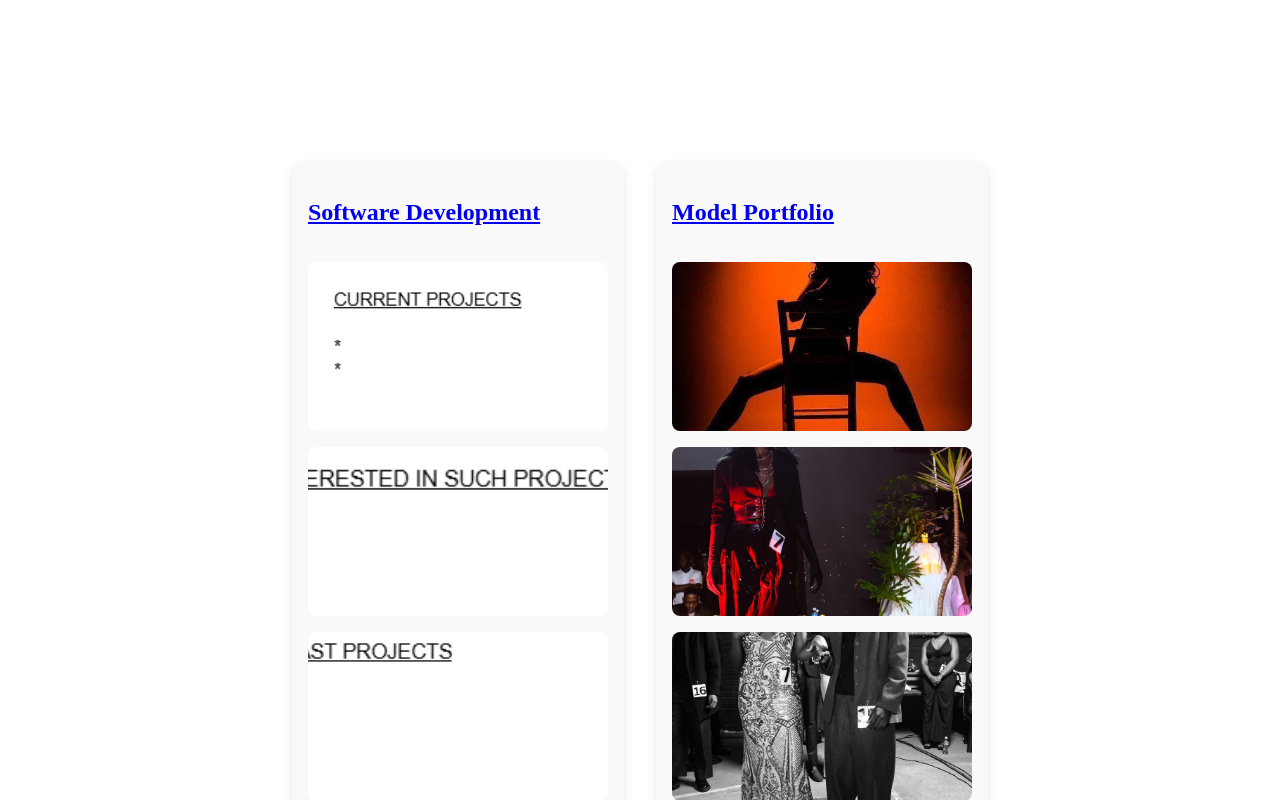
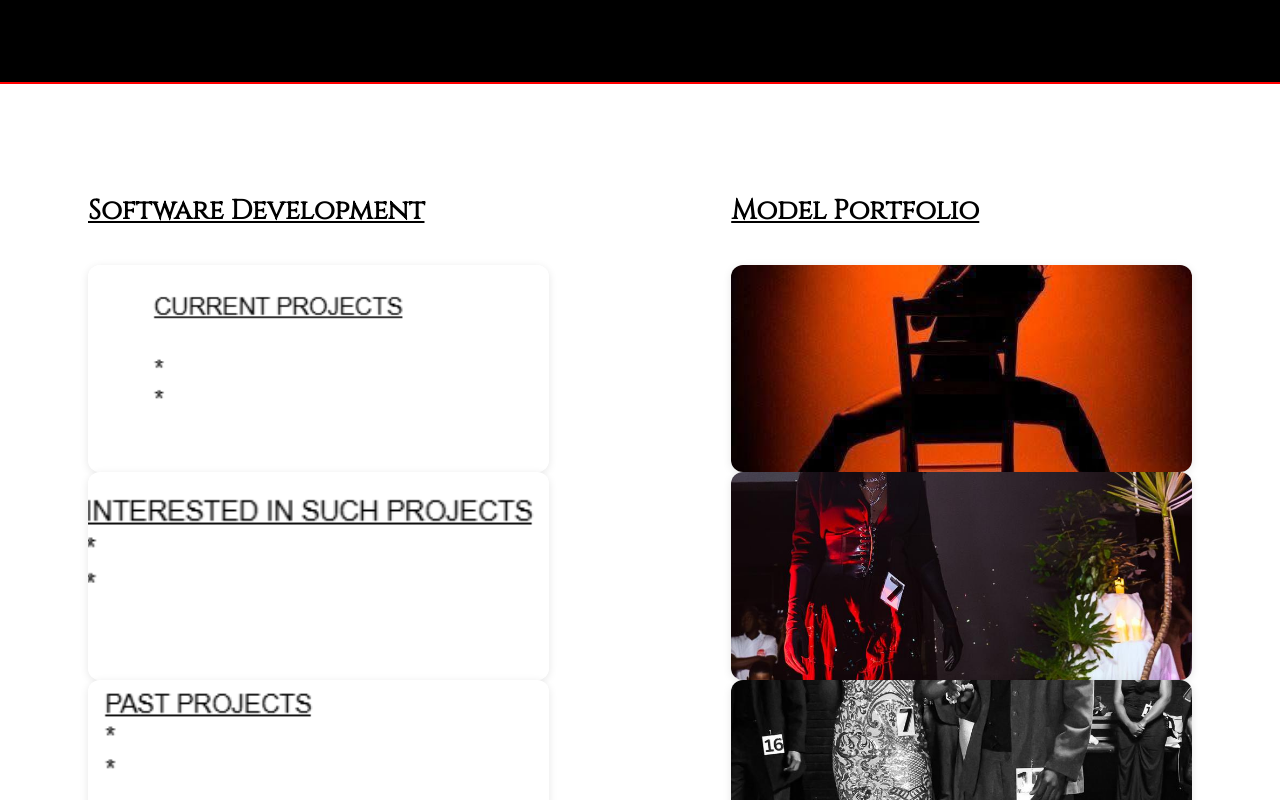
Before and after one commit to emihleChallotteBooi/mysite, a React (Create React App) app in the folder client/: page /home in a window 1280 px wide. Shown: the top 800 px of the page. Built offline with nearby package versions, Linux system fonts and the light colour scheme.

Commit message:
worked on home layout.

```diff
--- a/client/src/components/ColumnLayout.css
+++ b/client/src/components/ColumnLayout.css
@@ -1,31 +1,71 @@
 .column-layout {
   display: flex;
+  justify-content: space-between;
+  padding: 2rem 2rem; /* reduce horizontal padding a bit */
+  flex-wrap: wrap; /* allow wrapping on smaller widths */
   gap: 2rem;
-  padding: 2rem;
-  justify-content: center;
+  max-width: 1200px;
+  margin: 0 auto; /* center container on large screens */
 }
 
-/* Each section stacks images vertically */
+
 .column-article {
+  flex: 1 1 40%;
+  max-width: 40%;
   display: flex;
   flex-direction: column;
   gap: 1rem;
-  max-width: 300px;
-  background-color: #f9f9f9;
-  border-radius: 10px;
-  padding: 1rem;
-  box-shadow: 0 2px 8px rgba(0,0,0,0.1);
+  padding: 1.5rem;
+  border-radius: 16px;
+  background: transparent;
+  backdrop-filter: blur(8px);
+  box-shadow: 0 4px 12px rgba(255, 255, 255, 0.1);
+  transition: transform 0.3s ease, box-shadow 0.3s ease;
+}
+
+
+@media (max-width: 768px) {
+  .column-article {
+    flex-basis: 100%;
+    max-width: 100%;
+  }
+}
+
+
+.column-article:hover {
+  transform: translateY(-5px);
+  box-shadow: 0 6px 20px rgba(255, 0, 0, 0.15);
+}
+
+.section-link {
+  font-size: 1.7rem;
+  font-weight: bold;
+  color: black;
+  transition: color 0.3s ease;
+}
+
+.section-link:hover {
+    text-decoration: underline;
+  color: red;
 }
 
 .image-stack {
   display: flex;
   flex-direction: column;
-  gap: 1rem;
+  gap: -1rem;
 }
 
 .article-image {
-  width: 100%;
-  border-radius: 8px;
+  width: auto;
+  height: auto;
+  border-radius: 12px;
   object-fit: cover;
-  aspect-ratio: 16 / 9; /* keeps consistent aspect ratio */
+  aspect-ratio: 20 / 9;
+  box-shadow: 0 2px 8px rgba(0, 0, 0, 0.1);
+  transition: transform 0.3s ease;
 }
+
+.article-image:hover {
+  transform: scale(1.05);
+  box-shadow: 0 4px 12px red;
+}
--- a/client/src/pages/landing.css
+++ b/client/src/pages/landing.css
@@ -0,0 +1,109 @@
+@import url('https://fonts.googleapis.com/css2?family=Cinzel&display=swap');
+
+/* Global Styles */
+body {
+  margin: 0;
+  padding: 0;
+  font-family: 'Cinzel', serif;
+  background-color: #000000;
+}
+
+/* Header */
+header {
+  background-color: #000000;
+  padding: 1rem;
+  border-bottom: 2px solid red;
+  min-height: 40px;
+  display: flex;
+  align-items: center;
+}
+
+header h1 {
+  visibility: hidden; /* Keeps space for layout but hides text */
+}
+
+/* Main Layout */
+main {
+  display: flex;
+  justify-content: space-between;
+  align-items: flex-start;
+  background-color: #ffffff;
+  color: #111;
+  padding: 2rem;
+  gap: 2rem;
+  min-height: 50vh;
+}
+
+/* Left & Right Sections */
+#left, #right {
+  flex: 1;
+  max-width: 50%;
+}
+
+/* Left Section Content */
+#heading h1 {
+  margin: 0;
+  font-size: 2rem;
+  line-height: 1.2;
+}
+
+#paragraph {
+  margin-top: 1.5rem;
+}
+
+#paragraph p {
+  margin-bottom: 1rem;
+  line-height: 1.6;
+  color: #444;
+}
+
+/* Image Styling */
+#landing-image {
+  width: 100%;
+  max-width: 400px;
+  height: auto;
+  border-radius: 5px;
+  box-shadow: 0 0 6px rgba(0, 0, 0, 0.15);
+  transition: transform 0.3s ease, box-shadow 0.3s ease;
+}
+
+#landing-image:hover {
+  transform: scale(1.05);
+  box-shadow: 0 4px 8px red;
+}
+
+/* Welcome Button */
+.button {
+  display: inline-block;
+  margin-top: 2rem;
+  color: black;
+  text-decoration: underline;
+  font-weight: bold;
+  cursor: pointer;
+  transition: color 0.3s ease;
+}
+
+.button:hover {
+  color: red;
+}
+
+/* Responsive Design */
+@media (max-width: 768px) {
+  main {
+    flex-direction: column;
+    align-items: center;
+    text-align: center;
+  }
+
+  #left, #right {
+    max-width: 100%;
+  }
+
+  #right {
+    margin-top: 2rem;
+  }
+
+  #landing-image {
+    max-width: 90%;
+  }
+}
--- a/client/src/pages/landing.js
+++ b/client/src/pages/landing.js
@@ -2,17 +2,31 @@ import React from "react";
 import { Link } from "react-router-dom";
 import Footer from "../components/footer";
 import Nav from "../components/nav";
+import './landing.css';
 
 function Landing() {
   return (
     <>
-      <header></header>
+      <header>
+        <h1 id="header-title">Q_Challotte</h1>
+      </header>
+
       <main>
+
+            <section id="right">
+          <img
+            src="/assets/landing.png"
+            alt="Landing Page Image"
+            id="landing-image"
+            loading="lazy"
+          />
+        </section>
         <section id="left">
           <section id="heading">
             <h1>Welcome to</h1>
             <h1>Q_Challotte</h1>
           </section>
+
           <section id="paragraph">
             <p>
               Hey there, I'm a developer, model and the most optimistic person you'll ever meet.
@@ -24,16 +38,16 @@ function Landing() {
               using the social icons.
             </p>
           </section>
+
+          {/* ✅ Move the button inside #left */}
+          <Link to="/home" id="button" className="button">
+            Welcome
+          </Link>
         </section>
 
-        <section id="image"></section>
 
+      </main>
 
-
-        <Link to="/home" id="button" className="button">
-          Welcome
-        </Link>
-      </main>
       <Nav showAbout={true} showHome={false} showModelling={false} showSoftware={false} />
       <Footer />
     </>
--- a/client/src/pages/modelling.css
+++ b/client/src/pages/modelling.css
@@ -1,4 +1,24 @@
-/* Default grid styles */
+
+@import url('https://fonts.googleapis.com/css2?family=Cinzel&display=swap');
+
+body {
+  margin: 0;
+  padding: 0;
+  font-family: 'Cinzel', serif;
+  background-color: #000000;
+}
+
+header {
+  background-color: #000000;
+  padding: 1rem 1rem;
+  border-bottom: 2px solid red;
+  min-height: 40px;
+}
+
+header h1 {
+  visibility: hidden;
+}
+
 .image-row {
   display: flex;
   gap: 1rem;
--- a/client/src/pages/software.css
+++ b/client/src/pages/software.css
@@ -0,0 +1,19 @@
+@import url('https://fonts.googleapis.com/css2?family=Cinzel&display=swap');
+
+body {
+  margin: 0;
+  padding: 0;
+  font-family: 'Cinzel', serif;
+  background-color: #000000;
+}
+
+header {
+  background-color: #000000;
+  padding: 1rem 1rem;
+  border-bottom: 2px solid red;
+  min-height: 40px;
+}
+
+header h1 {
+  visibility: hidden;
+}
--- a/client/src/pages/software.js
+++ b/client/src/pages/software.js
@@ -4,7 +4,7 @@ import Footer from '../components/footer.js';
 import ColumnLayout from '../components/ColumnLayout.js';
 import RightPanel from '../components/RightPanel.js';
 import Nav from '../components/nav.js';
-
+import './software.css';
 const softwareImages = [
   '/assets/currentProjects.png',
   '/assets/interest.png',
@@ -20,7 +20,7 @@ function Software() {
         <ColumnLayout softwareImages={softwareImages} />
         <RightPanel />
       </main>
-<Nav showAbout={false} showHome={true} showResume={true} showModelling={false} />
+      <Nav showAbout={false} showHome={true} showResume={true} showModelling={false} />
       <Footer />
     </>
   );
```
Also changed, not shown: client/public/assets/landing.png (added).
